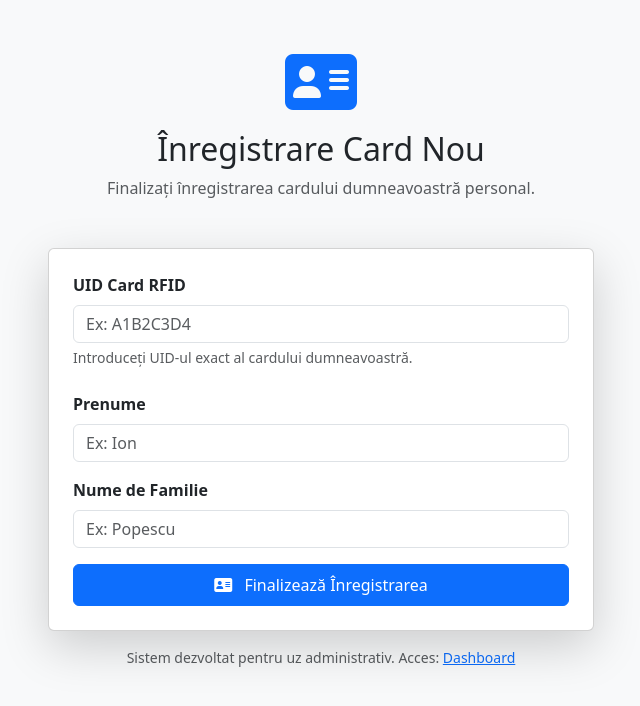
After one commit to AndreiPitt/Proiect_ESP32_RFID, a Flask app: page /student_register in a window 1280 px wide. The commit adds this page. Shown: the top 706 px of the page, without its empty margins (319-959 px from the left). Run offline with Flask 3, Linux system fonts and the light colour scheme.

```diff
--- a/proiect v2/backend_server_rfid/app.py
+++ b/proiect v2/backend_server_rfid/app.py
@@ -2,12 +2,11 @@ from flask import Flask, request, jsonify, render_template, redirect, url_for
 from flask_sqlalchemy import SQLAlchemy
 from datetime import datetime, timezone, timedelta
 import os
-import pytz  # <-- NOU: Import pentru gestionarea fusului orar
+import pytz
 
 # --- FLASK AND DB SETUP ---
 app = Flask(__name__)
 
-# Configurare calea bazei de date (folosind calea absolută pentru siguranță)
 basedir = os.path.abspath(os.path.dirname(__file__))
 app.config['SQLALCHEMY_DATABASE_URI'] = 'sqlite:///' + os.path.join(basedir, 'rfid_app.db')
 app.config['SQLALCHEMY_TRACK_MODIFICATIONS'] = False
@@ -15,71 +14,46 @@ app.config['SECRET_KEY'] = 'a_super_secret_key_for_flask_forms'
 
 db = SQLAlchemy(app)
 
-# Variabilă globală pentru logica anti-spam (5 minute = 300 secunde)
 SCAN_COOLDOWN_SECONDS = 300
 
 # --- TIMEZONE SETUP ---
-# Fusul orar al utilizatorului final (pentru afisare)
 TARGET_TIMEZONE = pytz.timezone('Europe/Bucharest')
 
 
 # --- MODEL DEFINITIONS ---
-
 class Person(db.Model):
     __tablename__ = 'person'
     id = db.Column(db.Integer, primary_key=True)
     uid_card = db.Column(db.String(50), unique=True, nullable=False)
     first_name = db.Column(db.String(100), nullable=False)
     last_name = db.Column(db.String(100), nullable=False)
-
     is_inside = db.Column(db.Boolean, default=False)
     last_action_time = db.Column(db.DateTime, default=lambda: datetime(1970, 1, 1, tzinfo=timezone.utc))
-
     logs = db.relationship('Log', backref='person', lazy=True)
-
-    def __repr__(self):
-        return f'<Person {self.last_name}, {self.first_name}>'
 
 
 class Log(db.Model):
     __tablename__ = 'log'
     id = db.Column(db.Integer, primary_key=True)
     person_id = db.Column(db.Integer, db.ForeignKey('person.id'), nullable=False)
-
-    # Folosim UTC pentru consistență la salvare
     timestamp = db.Column(db.DateTime, default=lambda: datetime.now(timezone.utc))
     action = db.Column(db.String(3), nullable=False)
 
-    def __repr__(self):
-        return f'<Log {self.action} for Person {self.person_id} at {self.timestamp}>'
 
-
-# --- UTILITY: Inițializare DB ---
+# --- UTILITY FUNCTIONS ---
 def initialize_db():
     db.create_all()
 
-    people = Person.query.filter(Person.last_action_time.is_(None)).all()
-    if people:
-        default_time = datetime(1970, 1, 1, tzinfo=timezone.utc)
-        for person in people:
-            person.last_action_time = default_time
-        db.session.commit()
 
-
-# --- UTILITY: Timp Localizare (NOU) ---
 def localize_timestamp(timestamp):
     """Convertește un datetime (presupus UTC) în fusul orar local (TARGET_TIMEZONE)."""
-    # 1. Asigurăm că timestamp-ul este "aware" (cunoscut în UTC)
     if timestamp.tzinfo is None:
         utc_dt = timestamp.replace(tzinfo=pytz.utc)
     else:
         utc_dt = timestamp.astimezone(pytz.utc)
-
-    # 2. Convertim din UTC în fusul orar țintă
     return utc_dt.astimezone(TARGET_TIMEZONE)
 
 
-# --- UTILITY: Calcul Durată Activitate ---
 def calculate_session_durations(logs):
     sessions = []
     current_session_start = None
@@ -117,30 +91,21 @@ def calculate_session_durations(logs):
     return sorted(sessions, key=lambda x: x['start'], reverse=True)
 
 
-# --- UTILITY: Formatare Durată (pentru Jinja) ---
 def format_timedelta(td):
     """Formatează un obiect timedelta într-un șir de tipul Xh Ym Zs."""
-    if td is None:
-        return "N/A"
-
+    if td is None: return "N/A"
     total_seconds = int(td.total_seconds())
-    if total_seconds < 0:
-        total_seconds = 0
+    if total_seconds < 0: total_seconds = 0
 
     hours, remainder = divmod(total_seconds, 3600)
     minutes, seconds = divmod(remainder, 60)
 
     parts = []
-    if hours > 0:
-        parts.append(f"{hours}h")
-    if minutes > 0 or (hours > 0 and seconds >= 0):
-        parts.append(f"{minutes}m")
-    if seconds > 0 or total_seconds == 0:
-        parts.append(f"{seconds}s")
+    if hours > 0: parts.append(f"{hours}h")
+    if minutes > 0 or (hours > 0 and seconds >= 0): parts.append(f"{minutes}m")
+    if seconds > 0 or total_seconds == 0: parts.append(f"{seconds}s")
 
-    if not parts:
-        return "0s"
-
+    if not parts: return "0s"
     return " ".join(parts)
 
 
@@ -148,7 +113,7 @@ def format_timedelta(td):
 app.jinja_env.globals.update(
     localize_timestamp=localize_timestamp,
     format_timedelta=format_timedelta,
-    TARGET_TIMEZONE_NAME=TARGET_TIMEZONE.zone  # 'Europe/Bucharest'
+    TARGET_TIMEZONE_NAME=TARGET_TIMEZONE.zone
 )
 
 
@@ -158,10 +123,13 @@ def scan_rfid(card_uid):
     person = Person.query.filter_by(uid_card=card_uid).first()
     now_utc = datetime.now(timezone.utc)
 
-    # 1. Card neînregistrat
+    # 1. Card neînregistrat - Returnează 403, ESP32 poate interpreta și afișa linkul.
     if not person:
-        return jsonify({'message': 'Card neînregistrat!'},
-                       {'card_uid': card_uid}), 403
+        return jsonify({
+            'message': 'Card neînregistrat!',
+            'card_uid': card_uid,
+            'action': 'REGISTER_REQUIRED'
+        }), 403
 
     # 2. Logica Cooldown (Anti-Spam)
     last_action_time = person.last_action_time
@@ -199,7 +167,7 @@ def scan_rfid(card_uid):
     }), 200
 
 
-# --- RUTA ADMIN: Înregistrare Persoană ---
+# --- RUTA ADMIN: Înregistrare Persoană (Admin) ---
 @app.route('/register', methods=['GET', 'POST'])
 def register_person():
     if request.method == 'POST':
@@ -220,6 +188,42 @@ def register_person():
         return redirect(url_for('home', message_success=f'Persoana {last_name} a fost înregistrată cu succes.'))
 
     return render_template('register.html')
+
+
+# --- RUTA STUDENT: Înregistrare Publică (Cu Autocomplete UID) (NOUĂ) ---
+@app.route('/student_register', methods=['GET', 'POST'])
+def student_register():
+    # 1. Gestionarea Cererii POST (Salvarea datelor)
+    if request.method == 'POST':
+        card_uid = request.form.get('uid_card').strip().upper()
+        first_name = request.form.get('first_name').strip()
+        last_name = request.form.get('last_name').strip()
+
+        if not card_uid or not first_name or not last_name:
+            return render_template('student_register.html',
+                                   error_message="Toate câmpurile sunt obligatorii.",
+                                   uid=card_uid), 400
+
+        if Person.query.filter_by(uid_card=card_uid).first():
+            return render_template('student_register.html',
+                                   error_message=f"Acest card ({card_uid}) este deja înregistrat.",
+                                   uid=card_uid), 400
+
+        # Salvarea datelor
+        new_person = Person(uid_card=card_uid, first_name=first_name, last_name=last_name)
+        db.session.add(new_person)
+        db.session.commit()
+
+        # Afișează succesul pe aceeași pagină (resetând formularul, fără UID pre-completat)
+        return render_template('student_register.html',
+                               message_success=f"Înregistrare reușită pentru {first_name} {last_name}! Puteți începe scanarea.")
+
+    # 2. Gestionarea Cererii GET (Afișarea formularului)
+    # Preia UID-ul din query string (ex: /student_register?uid=A1B2C3D4)
+    pre_filled_uid = request.args.get('uid', '').strip().upper()
+
+    return render_template('student_register.html',
+                           uid=pre_filled_uid)
 
 
 # --- RUTA ADMIN: Status Curent (Home) ---
@@ -275,4 +279,5 @@ def view_logs():
 if __name__ == '__main__':
     with app.app_context():
         initialize_db()
-    app.run(debug=True)
+    # app.run(debug=True)
+    app.run(debug=True, host='0.0.0.0')
--- a/proiect v2/backend_server_rfid/templates/base.html
+++ b/proiect v2/backend_server_rfid/templates/base.html
@@ -47,7 +47,7 @@
 
     <footer class="footer">
         <div class="container text-center">
-            <span class="text-muted small">© 2025 RFID App. Toate drepturile rezervate.</span>
+            <span class="text-muted small">© 2025 RFID App.</span>
         </div>
     </footer>
 
--- a/proiect v2/backend_server_rfid/templates/profile.html
+++ b/proiect v2/backend_server_rfid/templates/profile.html
@@ -1,8 +1,8 @@
 {% extends "base.html" %}
 
 {% block content %}
-    <h2 class="mb-4"><i class="fas fa-user-circle me-2"></i> Profil Persoană: {{ person.last_name }} {{ person.first_name }}</h2>
-    <p class="text-muted">Detalii și istoric activitate pentru **UID: {{ person.uid_card }}**. Timpul este afișat în fusul orar **{{ TARGET_TIMEZONE_NAME }}**.</p>
+    <h2 class="mb-4"><i class="fas fa-user-circle me-2"></i> Profil Student: {{ person.last_name }} {{ person.first_name }}</h2>
+    <p class="text-muted">Detalii și istoric activitate pentru **UID: {{ person.uid_card }}**.</p>
 
     <div class="row mb-4">
         <div class="col-md-6">
--- /dev/null
+++ b/proiect v2/backend_server_rfid/templates/student_register.html
@@ -0,0 +1,88 @@
+<!doctype html>
+<html lang="ro">
+<head>
+    <meta charset="utf-8">
+    <meta name="viewport" content="width=device-width, initial-scale=1">
+    <title>Înregistrare Card RFID</title>
+    <link href="https://cdn.jsdelivr.net/npm/bootstrap@5.3.3/dist/css/bootstrap.min.css" rel="stylesheet">
+    <link rel="stylesheet" href="https://cdnjs.cloudflare.com/ajax/libs/font-awesome/6.5.2/css/all.min.css">
+    <style>
+        body { background-color: #f8f9fa; }
+        .container { margin-top: 50px; }
+        .uid-field {
+            background-color: #e9ecef; /* Fundal gri pentru a indica că este read-only */
+            font-weight: bold;
+            color: #495057;
+        }
+    </style>
+</head>
+<body>
+    <div class="container">
+        <div class="row justify-content-center">
+            <div class="col-lg-6 col-md-8">
+                <div class="text-center mb-5">
+                    <i class="fas fa-address-card fa-4x text-primary mb-3"></i>
+                    <h2 class="mb-2">Înregistrare Card Nou</h2>
+                    <p class="text-muted">Finalizați înregistrarea cardului dumneavoastră personal.</p>
+                </div>
+
+
+                <div class="card shadow-lg">
+                    <div class="card-body p-4">
+
+                        {% if error_message %}
+                            <div class="alert alert-danger" role="alert">
+                                <i class="fas fa-exclamation-triangle me-2"></i> {{ error_message }}
+                            </div>
+                        {% endif %}
+
+                        {% if message_success %}
+                            <div class="alert alert-success" role="alert">
+                                <i class="fas fa-check-circle me-2"></i> {{ message_success }}
+                            </div>
+                        {% endif %}
+
+                        <form method="POST" action="{{ url_for('student_register') }}">
+
+                            <div class="mb-4">
+                                <label for="uid_card" class="form-label fw-bold">UID Card RFID</label>
+                                <input type="text"
+                                       class="form-control {% if uid %}uid-field{% endif %}"
+                                       id="uid_card"
+                                       name="uid_card"
+                                       value="{{ uid }}"
+                                       {% if uid %} readonly {% endif %}
+                                       required
+                                       placeholder="Ex: A1B2C3D4">
+                                <div class="form-text">
+                                    {% if uid %}
+                                    UID-ul a fost pre-completat după scanarea la cititor. Introduceți doar numele.
+                                    {% else %}
+                                    Introduceți UID-ul exact al cardului dumneavoastră.
+                                    {% endif %}
+                                </div>
+                            </div>
+
+                            <div class="mb-3">
+                                <label for="first_name" class="form-label fw-bold">Prenume</label>
+                                <input type="text" class="form-control" id="first_name" name="first_name" required placeholder="Ex: Ion">
+                            </div>
+                            <div class="mb-3">
+                                <label for="last_name" class="form-label fw-bold">Nume de Familie</label>
+                                <input type="text" class="form-control" id="last_name" name="last_name" required placeholder="Ex: Popescu">
+                            </div>
+
+                            <button type="submit" class="btn btn-primary w-100 py-2"><i class="fas fa-address-card me-2"></i> Finalizează Înregistrarea</button>
+                        </form>
+                    </div>
+                </div>
+
+                <div class="text-center mt-3">
+                    <p class="small text-muted">Sistem dezvoltat pentru uz administrativ. Acces: <a href="{{ url_for('home') }}">Dashboard</a></p>
+                </div>
+            </div>
+        </div>
+    </div>
+    <script src="https://cdn.jsdelivr.net/npm/bootstrap@5.3.3/dist/js/bootstrap.bundle.min.js"></script>
+</body>
+</html>
```
Also changed, not shown: proiect v2/backend_server_rfid/templates/status.html (+4 -4 lines), proiect v2/backend_server_rfid/rfid_app.db, 1 other file.
